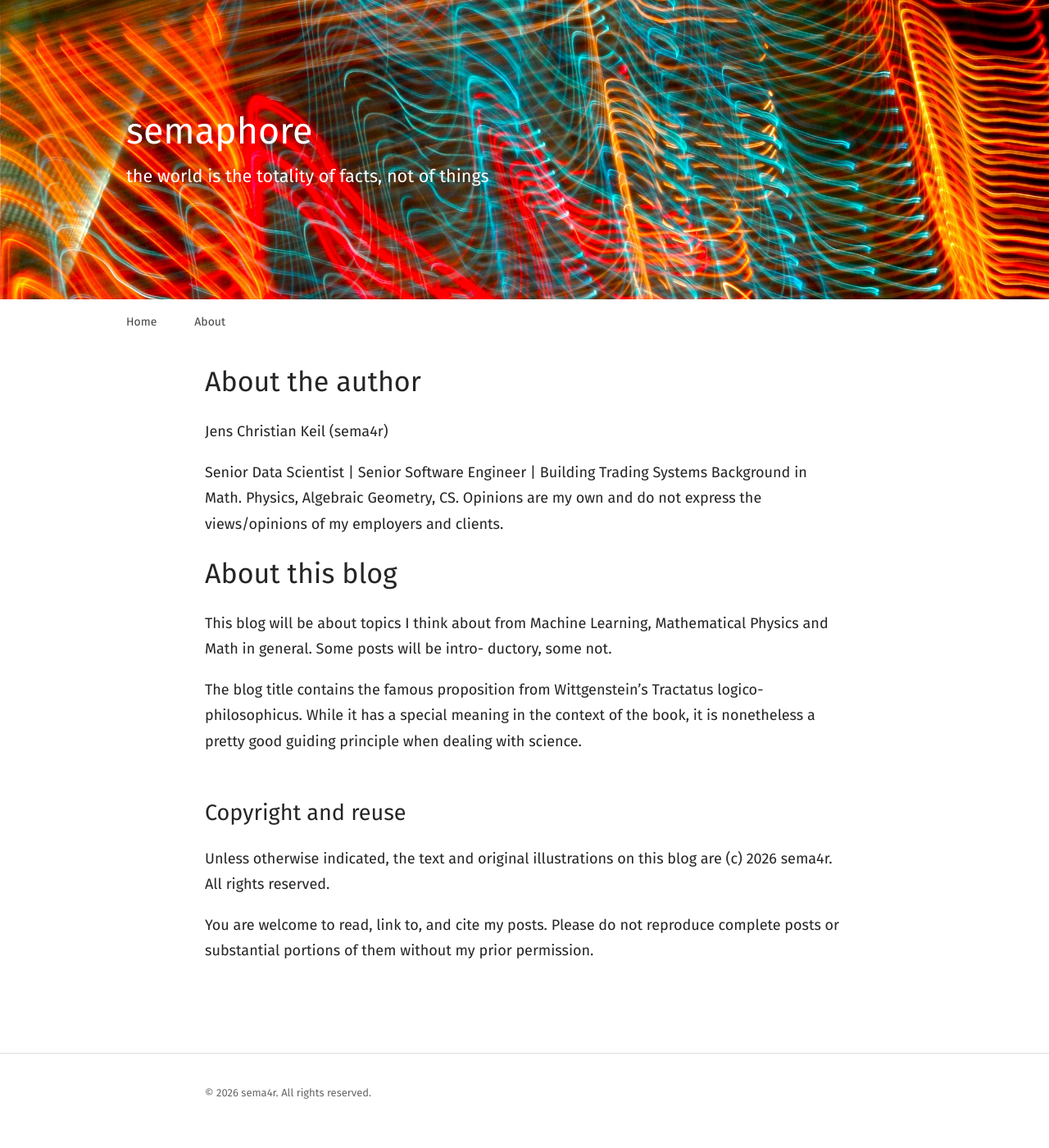
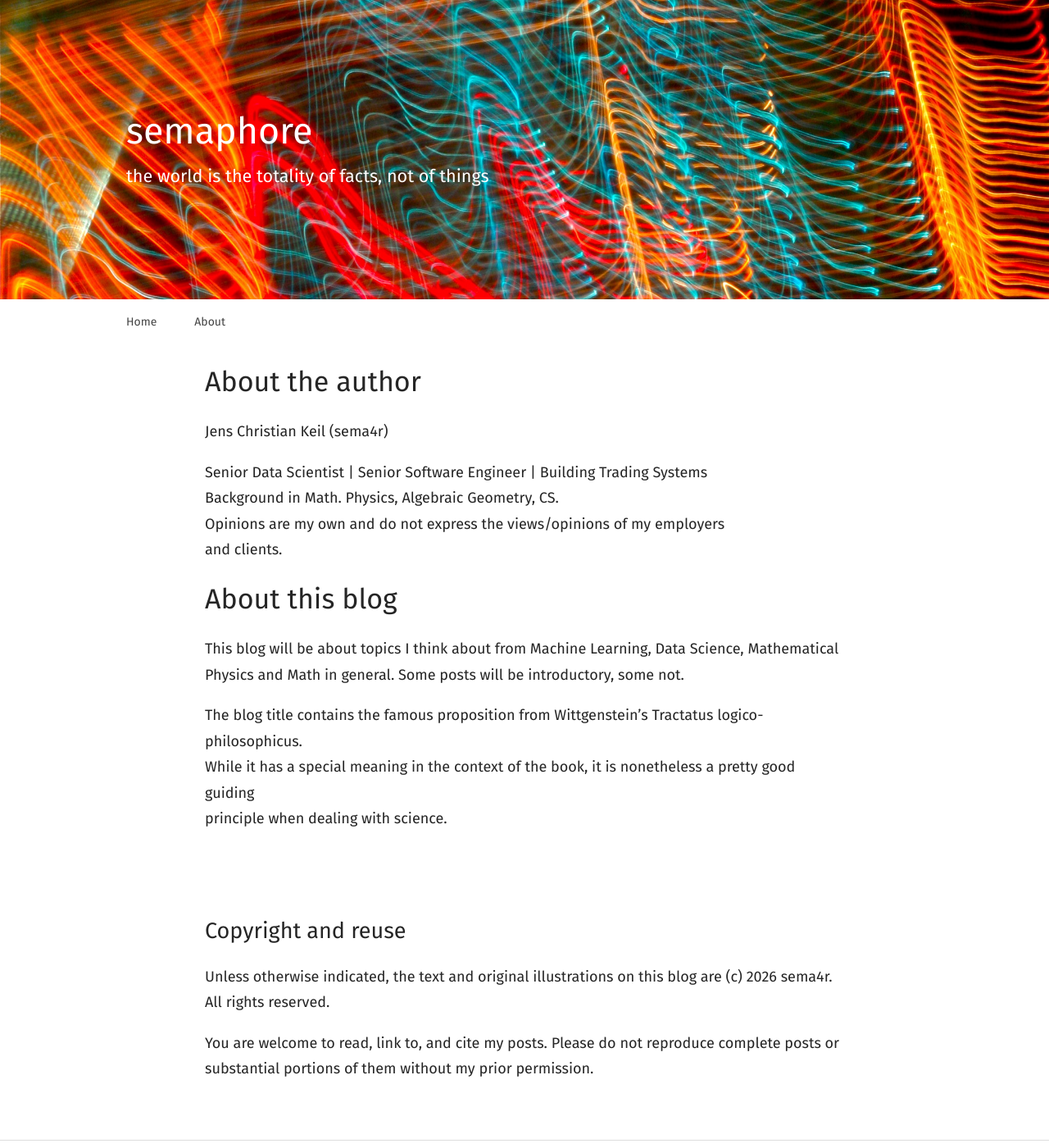
Before and after one commit to sema4r/sema4r.github.io, a Jekyll site: the page built from about.md, in a window 1280 px wide and 1400 px high. Shown: the whole window at 82% size. Built offline with Jekyll 4.4.1, drawn with Linux system fonts in a browser that asks for light colours.

Commit message:
Update about.md

```diff
--- a/about.md
+++ b/about.md
@@ -6,30 +6,29 @@ permalink: /about/
 
 # About the author
 
-Jens Christian Keil (sema4r)
+Jens Christian Keil  (sema4r)
 
-Senior Data Scientist | Senior Software Engineer | Building Trading Systems
-Background in Math. Physics, Algebraic Geometry, CS.
-Opinions are my own and do not express the views/opinions of my employers
+Senior Data Scientist | Senior Software Engineer | Building Trading Systems<br>
+Background in Math. Physics, Algebraic Geometry, CS.<br>
+Opinions are my own and do not express the views/opinions of my employers<br>
 and clients.
 
 
 # About this blog
 
-This blog will be about topics I think about from Machine Learning,
-Mathematical Physics and Math in general. Some posts will be intro-
-ductory, some not.
+This blog will be about topics I think about from Machine Learning, Data Science, Mathematical<br>
+Physics and Math in general. Some posts will be introductory, some not.
 
-The blog title contains the famous proposition from Wittgenstein’s
-Tractatus logico-philosophicus. While it has a special meaning in
-the context of the book, it is nonetheless a pretty good guiding
+The blog title contains the famous proposition from Wittgenstein’s Tractatus logico-philosophicus.<br>
+While it has a special meaning in the context of the book, it is nonetheless a pretty good guiding<br>
 principle when dealing with science.
+
+<br>
 
 ## Copyright and reuse
 
-Unless otherwise indicated, the text and original illustrations
-on this blog are (c) 2026 sema4r. All rights reserved.
+Unless otherwise indicated, the text and original illustrations on this blog are (c) 2026 sema4r.<br>
+All rights reserved.
 
-You are welcome to read, link to, and cite my posts. Please do
-not reproduce complete posts or substantial portions of them
-without my prior permission.
+You are welcome to read, link to, and cite my posts. Please do not reproduce complete posts or<br>
+substantial portions of them without my prior permission.
```
